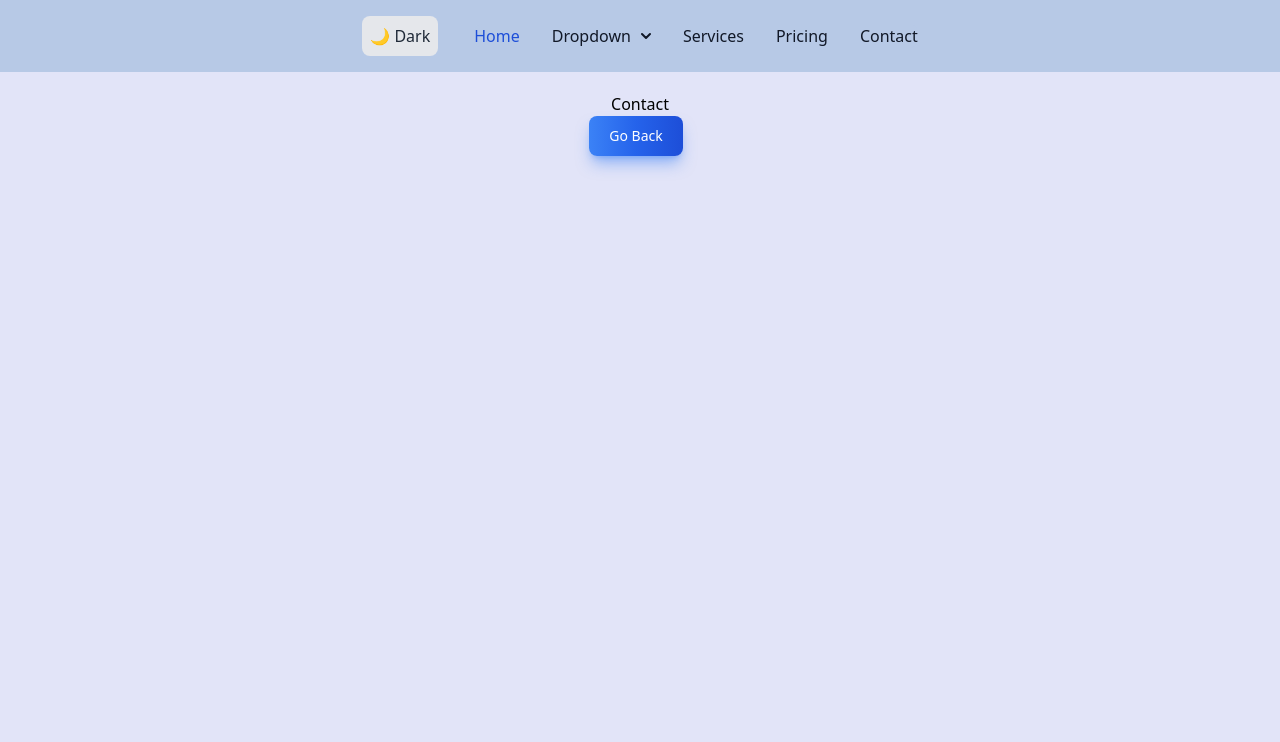
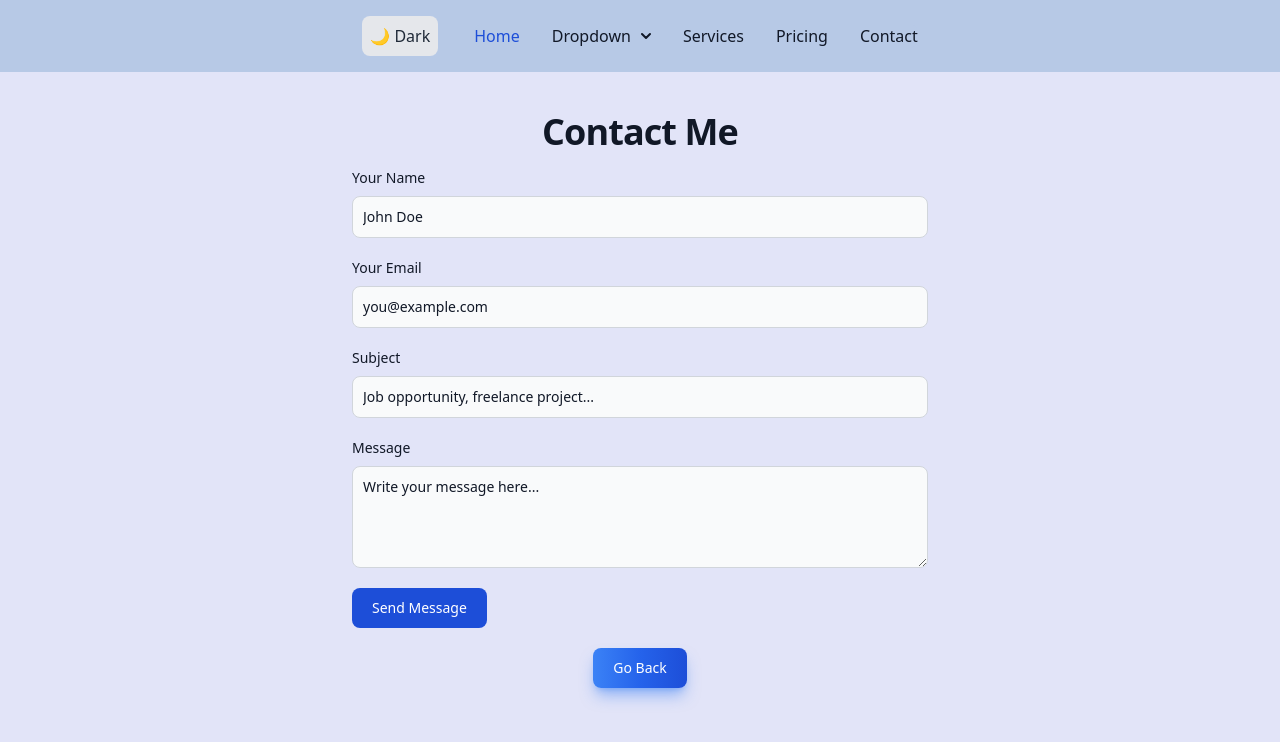
Before and after one commit to johnmartinroque/Portfolio, a React (Create React App) app in the folder portfolio/: page /contact in a window 1280 px wide. Shown: the top 742 px of the page. Built offline with nearby package versions, Linux system fonts and the light colour scheme.

Commit message:
working contact us email

```diff
--- a/portfolio/package.json
+++ b/portfolio/package.json
@@ -7,6 +7,7 @@
     "@testing-library/jest-dom": "^6.8.0",
     "@testing-library/react": "^16.3.0",
     "@testing-library/user-event": "^13.5.0",
+    "emailjs-com": "^3.2.0",
     "flowbite": "^3.1.2",
     "flowbite-react": "^0.12.7",
     "react": "^18.2.0",
--- a/portfolio/src/components/education/Education.jsx
+++ b/portfolio/src/components/education/Education.jsx
@@ -3,8 +3,8 @@ import React from "react";
 function Education() {
   return (
     <div className="flex flex-col justify-center items-center mt-5 px-4 p-10">
-      <h1 class="mb-4 text-3xl font-extrabold leading-none tracking-tight text-gray-900 md:text-4xl lg:text-5xl dark:text-white text-center pt-5">
-        EDUCATION
+      <h1 className="mb-4 text-2xl font-extrabold leading-none tracking-tight text-gray-900 md:text-2xl lg:text-3xl dark:text-white">
+        Education
       </h1>
       <div>
         <ol class="items-center sm:flex">
--- a/portfolio/src/components/others/Picture.jsx
+++ b/portfolio/src/components/others/Picture.jsx
@@ -15,7 +15,9 @@ function Picture() {
           </p>
           <div class="flex flex-col space-y-4 sm:flex-row sm:justify-center sm:space-y-0">
             <a
-              href="#"
+              href="/file/resume.pdf"
+              target="_blank"
+              rel="noopener noreferrer"
               class="inline-flex justify-center items-center py-3 px-5 text-base font-medium text-center text-white rounded-lg bg-blue-700 hover:bg-blue-800 focus:ring-4 focus:ring-blue-300 dark:focus:ring-blue-900"
             >
               Hire me pls
@@ -41,6 +43,18 @@ function Picture() {
             >
               Learn more
             </a>
+            <a
+              href="#"
+              class="inline-flex justify-center hover:text-gray-900 items-center py-3 px-5 sm:ms-4 text-base font-medium text-center text-white rounded-lg border border-white hover:bg-gray-100 focus:ring-4 focus:ring-gray-400"
+            >
+              Learn more
+            </a>
+            <a
+              href="#"
+              class="inline-flex justify-center hover:text-gray-900 items-center py-3 px-5 sm:ms-4 text-base font-medium text-center text-white rounded-lg border border-white hover:bg-gray-100 focus:ring-4 focus:ring-gray-400"
+            >
+              Learn more
+            </a>
           </div>
         </div>
       </section>
--- a/portfolio/src/components/personal/AboutMe.jsx
+++ b/portfolio/src/components/personal/AboutMe.jsx
@@ -12,9 +12,6 @@ function AboutMe() {
           src="/images/jmpic.jpg"
           alt="image description"
         />
-        <figcaption class="mt-2 text-sm text-center text-gray-500 dark:text-gray-400">
-          Me
-        </figcaption>
       </figure>
     </div>
   );
--- a/portfolio/src/components/projects/DeployedProjects.jsx
+++ b/portfolio/src/components/projects/DeployedProjects.jsx
@@ -15,14 +15,15 @@ function DeployedProjects() {
 
   return (
     <div>
-      <div className="flex flex-col justify-center items-center mt-5 px-4">
-        <h1 className="mb-4 text-2xl font-extrabold leading-none tracking-tight text-gray-900 md:text-2xl lg:text-3xl dark:text-white">
+      <div className="flex flex-col justify-center items-center mt-5 px">
+        {" "}
+        <h1 class="mb-2 text-3xl font-extrabold leading-none tracking-tight text-gray-900 md:text-4xl lg:text-5xl dark:text-white text-center ">
           PROJECTS
         </h1>
         <h1 className="mb-4 text-2xl font-extrabold leading-none tracking-tight text-gray-900 md:text-2xl lg:text-3xl dark:text-white">
           Deployed Projects
         </h1>
-        <div className="w-full grid grid-cols-1 md:grid-cols-3 gap-8 justify-items-center">
+        <div className="flex flex-wrap justify-evenly w-full space-y-6 sm:space-y-0">
           {projects.map((project, index) => (
             <div
               key={index}
--- a/portfolio/src/components/projects/PastProject.jsx
+++ b/portfolio/src/components/projects/PastProject.jsx
@@ -31,7 +31,7 @@ function PastProject() {
         <h1 className="mb-4 text-2xl font-extrabold leading-none tracking-tight text-gray-900 md:text-2xl lg:text-3xl dark:text-white">
           Projects I've worked on
         </h1>
-        <div className="w-full grid grid-cols-1 md:grid-cols-3 gap-8 justify-items-center">
+        <div className="flex flex-wrap justify-evenly w-full space-y-6 sm:space-y-0">
           {projects.map((project, index) => (
             <div
               key={index}
--- a/portfolio/src/components/skills/TechStack.jsx
+++ b/portfolio/src/components/skills/TechStack.jsx
@@ -2,8 +2,8 @@ import React from "react";
 
 function TechStack() {
   return (
-    <div className="flex flex-col justify-center items-center">
-      <h1 class="mb-2 text-3xl font-extrabold leading-none tracking-tight text-gray-900 md:text-4xl lg:text-5xl dark:text-white text-center p-10">
+    <div className="flex flex-col justify-center items-center p-10">
+      <h1 class="mb-2 text-3xl font-extrabold leading-none tracking-tight text-gray-900 md:text-4xl lg:text-5xl dark:text-white text-center ">
         TECH STACK
       </h1>
       <div className="flex flex-wrap justify-evenly w-full space-y-6 sm:space-y-0">
--- a/portfolio/src/screens/Contact.jsx
+++ b/portfolio/src/screens/Contact.jsx
@@ -1,15 +1,125 @@
 import React from "react";
 import { useNavigate } from "react-router-dom";
+import emailjs from "emailjs-com";
 
 function Contact() {
-  const navigate = useNavigate("");
+  const navigate = useNavigate();
+
+  function sendEmail(e) {
+    e.preventDefault();
+
+    emailjs
+      .sendForm(
+        "service_9q2qq87",
+        "template_84a7f1n",
+        e.target,
+        "CVGcUKPae7mjePHGi"
+      )
+      .then(
+        (result) => {
+          alert("Message sent!");
+        },
+        (error) => {
+          alert("Failed to send. Please try again.");
+          console.error(error);
+        }
+      );
+
+    e.target.reset();
+  }
+
   return (
-    <div class="flex flex-col justify-center items-center mt-5 ">
-      Contact
+    <div className="flex flex-col justify-center items-center mt-5 w-full px-4">
+      <h1 className="mb-4 text-3xl font-extrabold leading-none tracking-tight text-gray-900 md:text-4xl dark:text-white text-center pt-5">
+        Contact Me
+      </h1>
+
+      <form className="w-full max-w-xl mx-auto" onSubmit={sendEmail}>
+        {/* Name */}
+        <div className="mb-5">
+          <label
+            htmlFor="name"
+            className="block mb-2 text-sm font-medium text-gray-900 dark:text-white"
+          >
+            Your Name
+          </label>
+          <input
+            type="text"
+            name="name"
+            id="name"
+            placeholder="John Doe"
+            required
+            className="bg-gray-50 border border-gray-300 text-gray-900 text-sm rounded-lg focus:ring-blue-500 focus:border-blue-500 block w-full p-2.5 dark:bg-gray-700 dark:border-gray-600 dark:placeholder-gray-400 dark:text-white"
+          />
+        </div>
+
+        {/* Email */}
+        <div className="mb-5">
+          <label
+            htmlFor="email"
+            className="block mb-2 text-sm font-medium text-gray-900 dark:text-white"
+          >
+            Your Email
+          </label>
+          <input
+            type="email"
+            name="email"
+            id="email"
+            placeholder="you@example.com"
+            required
+            className="bg-gray-50 border border-gray-300 text-gray-900 text-sm rounded-lg focus:ring-blue-500 focus:border-blue-500 block w-full p-2.5 dark:bg-gray-700 dark:border-gray-600 dark:placeholder-gray-400 dark:text-white"
+          />
+        </div>
+
+        {/* Subject */}
+        <div className="mb-5">
+          <label
+            htmlFor="subject"
+            className="block mb-2 text-sm font-medium text-gray-900 dark:text-white"
+          >
+            Subject
+          </label>
+          <input
+            type="text"
+            name="subject"
+            id="subject"
+            placeholder="Job opportunity, freelance project..."
+            className="bg-gray-50 border border-gray-300 text-gray-900 text-sm rounded-lg focus:ring-blue-500 focus:border-blue-500 block w-full p-2.5 dark:bg-gray-700 dark:border-gray-600 dark:placeholder-gray-400 dark:text-white"
+          />
+        </div>
+
+        {/* Message */}
+        <div className="mb-5">
+          <label
+            htmlFor="message"
+            className="block mb-2 text-sm font-medium text-gray-900 dark:text-white"
+          >
+            Message
+          </label>
+          <textarea
+            name="message"
+            id="message"
+            rows="4"
+            placeholder="Write your message here..."
+            required
+            className="bg-gray-50 border border-gray-300 text-gray-900 text-sm rounded-lg focus:ring-blue-500 focus:border-blue-500 block w-full p-2.5 dark:bg-gray-700 dark:border-gray-600 dark:placeholder-gray-400 dark:text-white"
+          ></textarea>
+        </div>
+
+        {/* Submit Button */}
+        <button
+          type="submit"
+          className="text-white bg-blue-700 hover:bg-blue-800 focus:ring-4 focus:outline-none focus:ring-blue-300 font-medium rounded-lg text-sm w-full sm:w-auto px-5 py-2.5 text-center dark:bg-blue-600 dark:hover:bg-blue-700 dark:focus:ring-blue-800"
+        >
+          Send Message
+        </button>
+      </form>
+
+      {/* Go Back Button */}
       <button
         onClick={() => navigate("/")}
         type="button"
-        class="text-white bg-gradient-to-r from-blue-500 via-blue-600 to-blue-700 hover:bg-gradient-to-br focus:ring-4 focus:outline-none focus:ring-blue-300 dark:focus:ring-blue-800 shadow-lg shadow-blue-500/50 dark:shadow-lg dark:shadow-blue-800/80 font-medium rounded-lg text-sm px-5 py-2.5 text-center me-2 mb-2 "
+        className="text-white mt-5 bg-gradient-to-r from-blue-500 via-blue-600 to-blue-700 hover:bg-gradient-to-br focus:ring-4 focus:outline-none focus:ring-blue-300 dark:focus:ring-blue-800 shadow-lg shadow-blue-500/50 dark:shadow-lg dark:shadow-blue-800/80 font-medium rounded-lg text-sm px-5 py-2.5"
       >
         Go Back
       </button>
```
Also changed, not shown: 1 other file (tests, documents, lock files or other folders).
